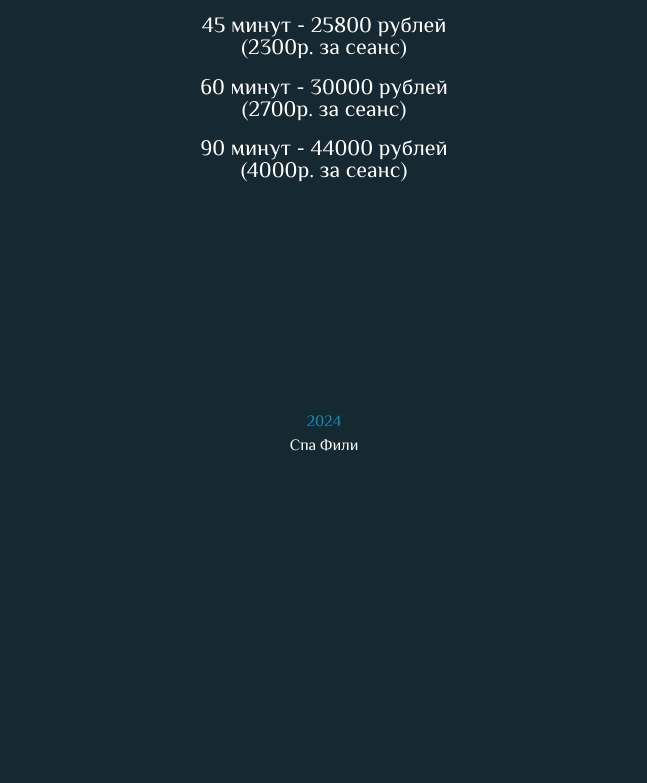
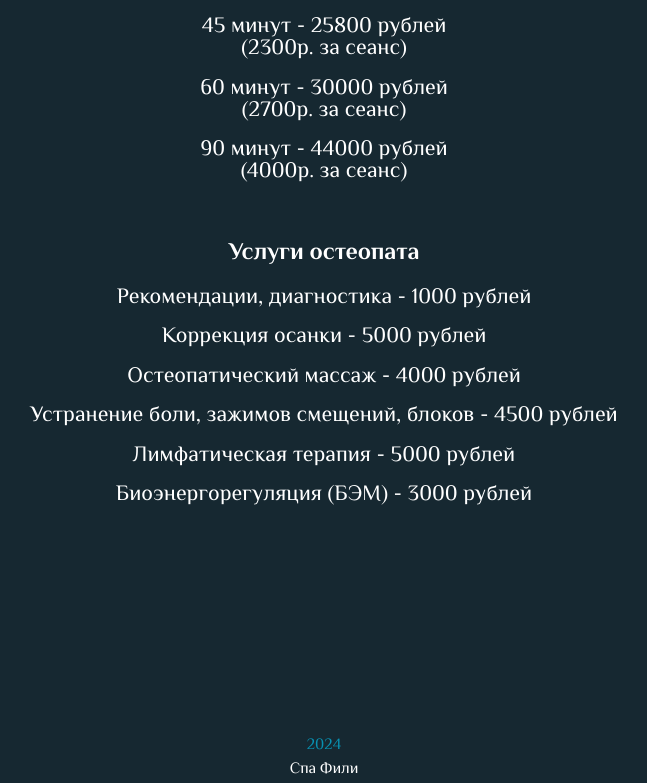
Before and after one commit to DmitryKalashnikov91/spa-fili, a Next.js app: page /catalog in a window 1280 px wide. Shown: the part 1113-1896 px from the top of the page, without its empty margins (316-963 px from the left). Before the commit the page ends 1573 px from the top, so only its background shows below. Built offline with nearby package versions, Linux system fonts and the light colour scheme.

Commit message:
add seances and link to revews

```diff
--- a/public/data/data.js
+++ b/public/data/data.js
@@ -109,3 +109,35 @@ export const ELEVEN_DATA_PCKG = [
 	{ id: nanoid(6), minutes: 60, price: 30000, perOne: 2700 },
 	{ id: nanoid(6), minutes: 90, price: 44000, perOne: 4000 },
 ]
+export const OSTEO_PCKG = [
+	{
+		id: nanoid(6),
+		name: 'Рекомендации, диагностика',
+		price: 1000,
+	},
+	{
+		id: nanoid(6),
+		name: 'Коррекция осанки',
+		price: 5000,
+	},
+	{
+		id: nanoid(6),
+		name: 'Остеопатический массаж',
+		price: 4000,
+	},
+	{
+		id: nanoid(6),
+		name: 'Устранение боли, зажимов смещений, блоков',
+		price: 4500,
+	},
+	{
+		id: nanoid(6),
+		name: 'Лимфатическая терапия',
+		price: 5000,
+	},
+	{
+		id: nanoid(6),
+		name: 'Биоэнергорегуляция (БЭМ)',
+		price: 3000,
+	},
+]
--- a/src/app/catalog/page.jsx
+++ b/src/app/catalog/page.jsx
@@ -1,6 +1,7 @@
 import {
 	ELEVEN_DATA_PCKG,
 	MASS_DATA_PCKG,
+	OSTEO_PCKG,
 	SIX_DATA_PCKG,
 } from '../../../public/data/data'
 import SubTitle from '../../components/title/subTitle'
@@ -31,10 +32,18 @@ const Catalog = () => {
 				</ul>
 				<h3 className='my-6'>Абонемент 11 сеансов</h3>
 				<ul>
-					{ELEVEN_DATA_PCKG.map(twelve => (
-						<li className='pb-5' key={twelve.id}>
-							{twelve.minutes} минут - {twelve.price} рублей <br />(
-							{twelve.perOne}р. за сеанс)
+					{ELEVEN_DATA_PCKG.map(eleven => (
+						<li className='pb-5' key={eleven.id}>
+							{eleven.minutes} минут - {eleven.price} рублей <br />(
+							{eleven.perOne}р. за сеанс)
+						</li>
+					))}
+				</ul>
+				<h3 className='my-6'>Услуги остеопата</h3>
+				<ul>
+					{OSTEO_PCKG.map(osteo => (
+						<li className='pb-5' key={osteo.id}>
+							{osteo.name} - {osteo.price} рублей
 						</li>
 					))}
 				</ul>
```
